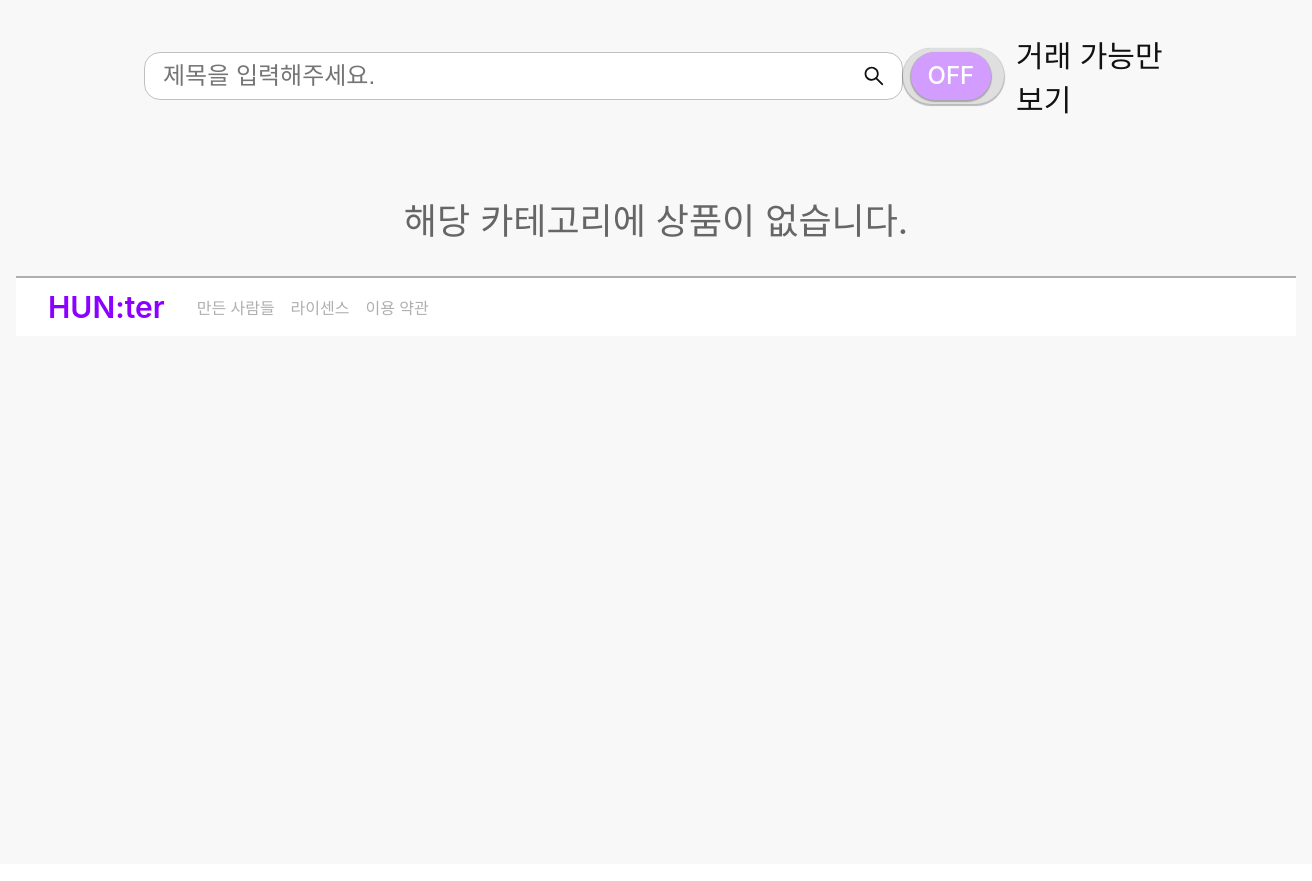
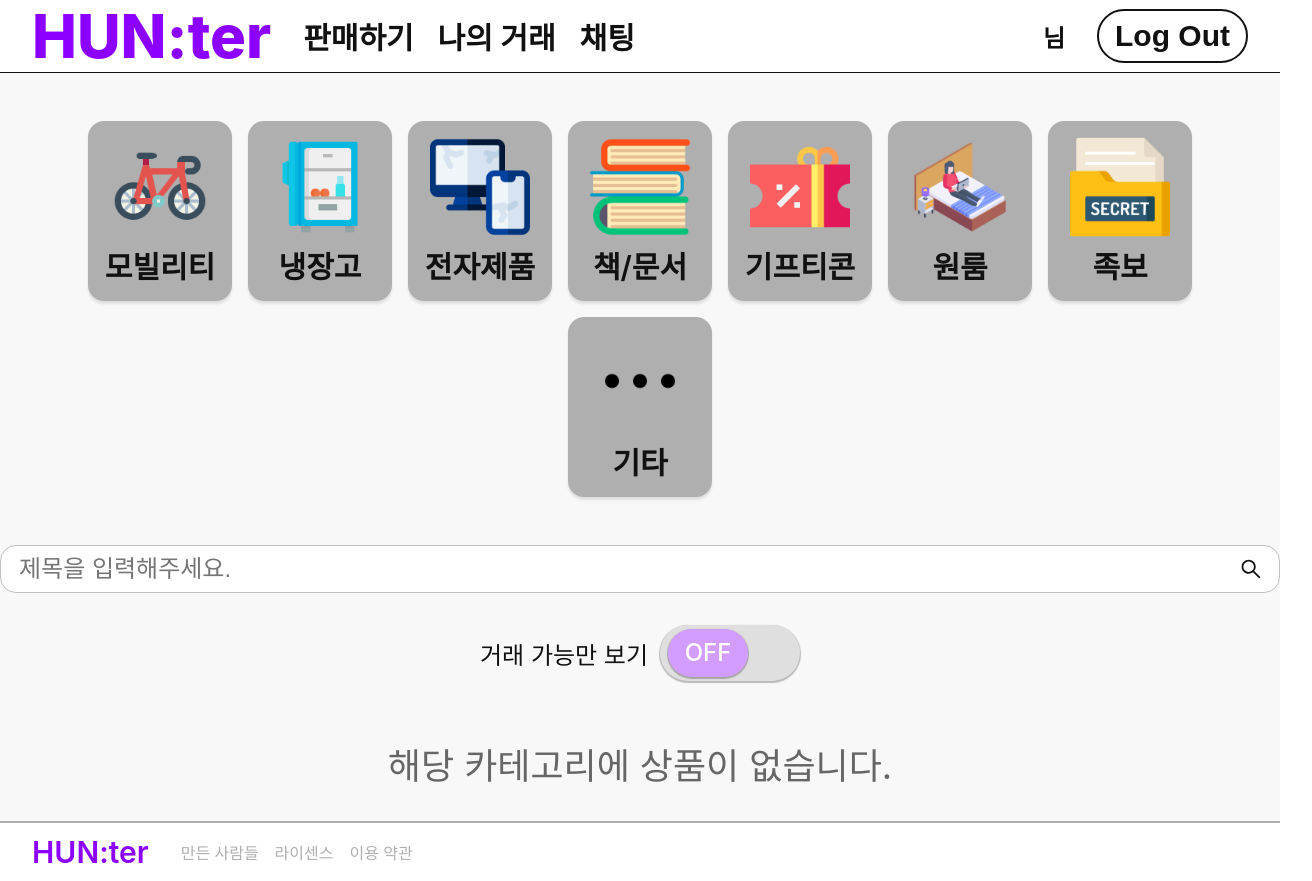
Before and after one commit to Inha02/hunter, a React (Create React App) app in the folder frontend/: page /content/1 in a window 1280 px wide. Shown: the whole page, 1312 px wide, since content can reach past the window. Built offline with nearby package versions, Linux system fonts and the light colour scheme.

Commit message:
content end

```diff
--- a/frontend/package.json
+++ b/frontend/package.json
@@ -4,6 +4,7 @@
   "private": true,
   "proxy": "http://localhost:5001",
   "dependencies": {
+    "@babel/plugin-proposal-private-property-in-object": "^7.21.11",
     "@testing-library/jest-dom": "^5.14.1",
     "@testing-library/react": "^13.0.0",
     "@testing-library/user-event": "^13.2.1",
@@ -12,6 +13,7 @@
     "@types/react": "^18.0.0",
     "@types/react-dom": "^18.0.0",
     "axios": "^1.7.9",
+    "pretendard": "^1.3.9",
     "react": "18",
     "react-dom": "18",
     "react-icons": "^5.4.0",
--- a/frontend/src/App.tsx
+++ b/frontend/src/App.tsx
@@ -4,10 +4,12 @@ import { BrowserRouter as Router, Routes, Route } from "react-router-dom";
 import Home from "./pages/Home";
 import Content from "./pages/Content";
 import theme from "./styles/theme";
+import GlobalStyle from "./styles/GlobalStyle";
 
 const App: React.FC = () => {
   return (
     <ThemeProvider theme={theme}>
+      <GlobalStyle />
       <Router>
         <Routes>
           {/* 홈 페이지 */}
--- a/frontend/src/components/Header/Header.styles.ts
+++ b/frontend/src/components/Header/Header.styles.ts
@@ -26,6 +26,7 @@ export const Logo = styled.div`
   font-weight: ${(props) => props.theme.typography.T1.weight};
   color: ${(props) => props.theme.colors.primary};
   margin-right: 32px;
+  cursor: pointer;
 `;
 
 // 네비게이션 Wrapper
--- a/frontend/src/components/Header/Header.tsx
+++ b/frontend/src/components/Header/Header.tsx
@@ -22,11 +22,15 @@ const Header: React.FC<HeaderProps> = ({ isLoggedIn, username }) => {
     window.location.href = "http://localhost:5001/auth/naver";
   };
 
+  const handleHome = () => {
+    window.location.href = "http://localhost:3000";
+  }
+
   return (
     <HeaderContainer>
       {/* 로고와 네비게이션 */}
       <LogoAndNav>
-        <Logo>HUN:ter</Logo>
+        <Logo onClick={handleHome}>HUN:ter</Logo>
         <Nav>
           <NavItem>판매하기</NavItem>
           <NavItem>나의 거래</NavItem>
--- a/frontend/src/components/Navigation/NaviIcon.styles.ts
+++ b/frontend/src/components/Navigation/NaviIcon.styles.ts
@@ -11,7 +11,7 @@ export const NaviIconWrapper = styled.div<WrapperProps>`
   align-items: center;
   justify-content: center;
   width: 144px;
-  height: 216px;
+  height: 180px;
   background-color: ${(props) =>
     props.mode === "Clicked"
       ? props.theme.colors.white // 선택된 상태에서 배경색 흰색
--- a/frontend/src/components/Navigation/Navigation.tsx
+++ b/frontend/src/components/Navigation/Navigation.tsx
@@ -1,6 +1,7 @@
+// Navigation.tsx
 import React from "react";
 import styled from "styled-components";
-import { useNavigate } from "react-router-dom";
+import { useNavigate, useLocation } from "react-router-dom";
 import NaviIcon from "./NaviIcon";
 
 const NavigationWrapper = styled.div`
@@ -28,18 +29,30 @@ const iconList = [
 
 const Navigation: React.FC = () => {
   const navigate = useNavigate();
+  const location = useLocation();
 
   return (
     <NavigationWrapper>
-      {iconList.map((item, index) => (
-        <NaviIcon
-          key={index}
-          mode="Default"
-          label={item.label}
-          icon={item.icon}
-          onClick={() => navigate(item.route)} // 클릭 시 해당 경로로 이동
-        />
-      ))}
+      {iconList.map((item, index) => {
+        const isActive = location.pathname === item.route;
+        let mode: "Default" | "Clicked" | "Unclicked" = "Default";
+
+        if (isActive) {
+          mode = "Clicked";
+        } else if (location.pathname.startsWith("/content")) { // 다른 경로가 활성화된 경우
+          mode = "Unclicked";
+        }
+
+        return (
+          <NaviIcon
+            key={index}
+            mode={mode}
+            label={item.label}
+            icon={item.icon}
+            onClick={() => navigate(item.route)}
+          />
+        );
+      })}
     </NavigationWrapper>
   );
 };
--- a/frontend/src/pages/Content.tsx
+++ b/frontend/src/pages/Content.tsx
@@ -7,6 +7,8 @@ import SearchTab from "../components/SearchTab/SearchTab";
 import Toggle from "../components/Toggle/Toggle";
 import Pagination from "../components/Pagination/Pagination";
 import Footer from "../components/Footer/Footer";
+import Header from "../components/Header/Header";
+import Navigation from "../components/Navigation/Navigation";
 
 const Content: React.FC = () => {
   const { category } = useParams<{ category: string }>();
@@ -42,17 +44,18 @@ const Content: React.FC = () => {
 
   return (
     <ContentWrapper>
+      <Header isLoggedIn={true} />
+      <Navigation />
+
       {/* 검색 및 필터 섹션 */}
-      <FilterWrapper>
       <SearchTab onSearch={handleSearch} />
       <ToggleWrapper>
+        <ToggleLabel>거래 가능만 보기</ToggleLabel>
         <Toggle
           isOn={showAvailableOnly}
           onToggle={handleToggle}
         />
-          <ToggleLabel>거래 가능만 보기</ToggleLabel>
       </ToggleWrapper>
-      </FilterWrapper>
 
       {/* Merchandise 목록 */}
       {filteredMerchandises.length > 0 ? (
@@ -76,10 +79,7 @@ const Content: React.FC = () => {
         </PaginationWrapper>
       )}
 
-      {/* Footer */}
-      <FooterWrapper>
       <Footer />
-      </FooterWrapper>
     </ContentWrapper>
   );
 };
@@ -92,17 +92,7 @@ const ContentWrapper = styled.div`
   align-items: center;
   gap: 32px;
   background-color: ${({ theme }) => theme.colors.gray[100]};
-  min-height: 100vh;
   width: 100%;
-  padding: 32px 16px;
-`;
-
-const FilterWrapper = styled.div`
-  display: flex;
-  justify-content: space-between;
-  align-items: center;
-  width: 80%;
-  margin-bottom: 16px;
 `;
 
 const ToggleWrapper = styled.div`
@@ -112,7 +102,7 @@ const ToggleWrapper = styled.div`
 `;
 
 const ToggleLabel = styled.span`
-  font-size: ${({ theme }) => theme.typography.T4.size};
+  font-size: ${({ theme }) => theme.typography.T5.size};
   color: ${({ theme }) => theme.colors.black};
 `;
 
@@ -129,10 +119,6 @@ const PaginationWrapper = styled.div`
   width: 80%;
 `;
 
-const FooterWrapper = styled.div`
-  width: 100%;
-`;
-
 const NoContentMessage = styled.div`
   font-size: ${({ theme }) => theme.typography.T3.size};
   color: ${({ theme }) => theme.colors.gray[600]};
--- a/frontend/src/styles/GlobalStyle.ts
+++ b/frontend/src/styles/GlobalStyle.ts
@@ -1,11 +1,17 @@
 import { createGlobalStyle } from "styled-components";
 
 const GlobalStyle = createGlobalStyle`
+  /* Pretendard 폰트 설정 */
+  @import url('https://unpkg.com/pretendard/dist/web/static/pretendard.css');
+
   body {
+    font-family: 'Pretendard Variable', Pretendard, -apple-system, BlinkMacSystemFont, 'Segoe UI', Roboto, 'Helvetica Neue', Arial, sans-serif;
     margin: 0;
-    font-family: Pretendard, sans-serif;
-    color: ${({ theme }) => theme.colors.black};
+    padding: 0;
+    box-sizing: border-box;
   }
+
+  /* 추가적인 글로벌 스타일을 여기에 작성할 수 있습니다 */
 `;
 
 export default GlobalStyle;
```
Also changed, not shown: 1 other file (tests, documents, lock files or other folders). Lines whose indentation alone changed are shown as unchanged.
